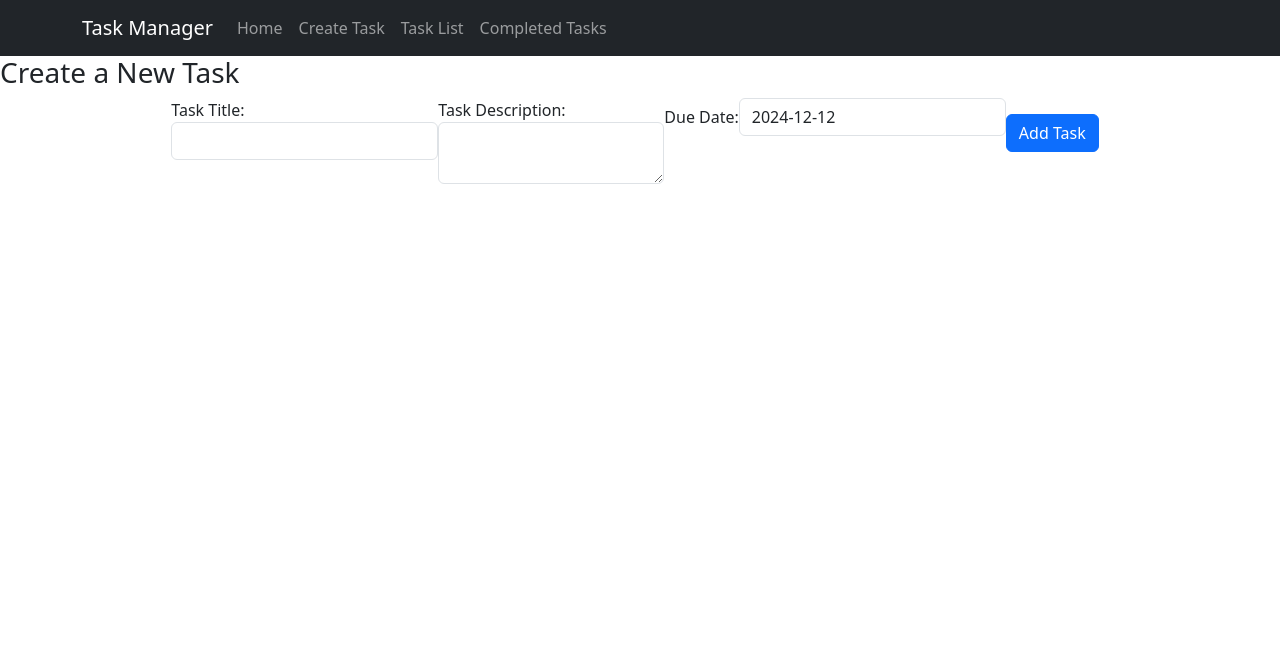
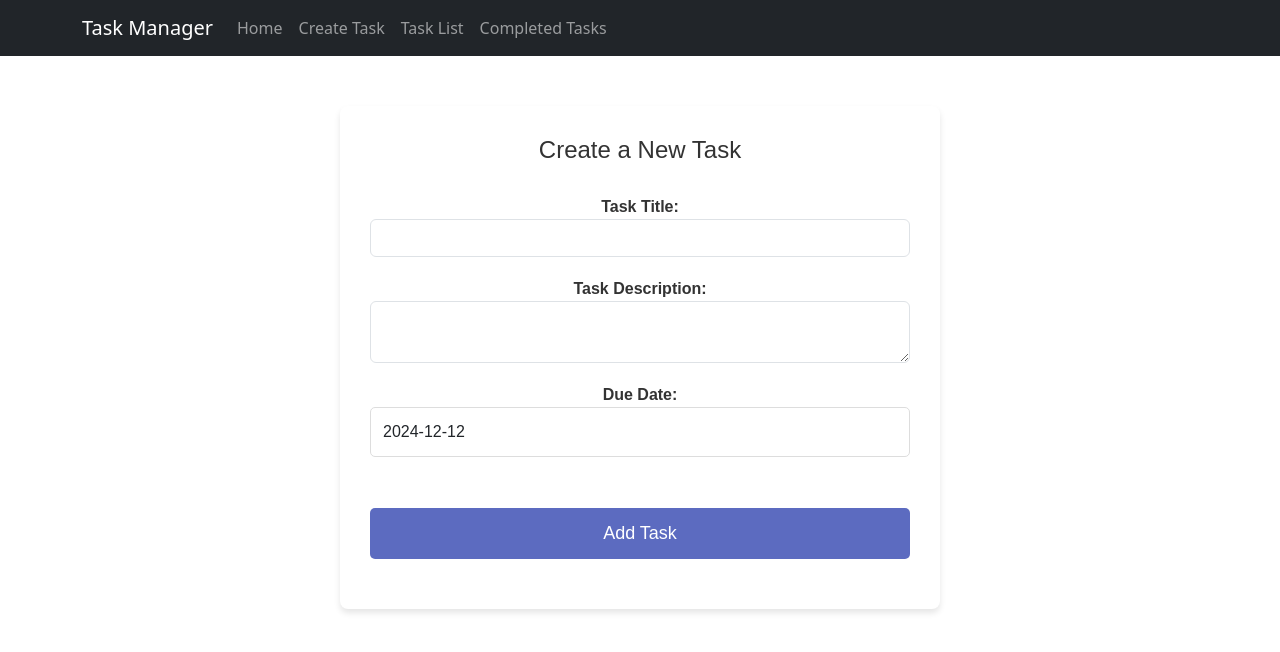
Before and after one commit to lcasburn18/Project2024, a React (Create React App) app in the folder taskmanager/: page /create in a window 1280 px wide. Shown: the top 652 px of the page. Built offline with nearby package versions, Linux system fonts and the light colour scheme.

Commit message:
Styled Create Page

```diff
--- a/taskmanager/src/components/Create.js
+++ b/taskmanager/src/components/Create.js
@@ -3,6 +3,7 @@ import React, { useState } from "react";
 import DatePicker from "react-datepicker";
 import "react-datepicker/dist/react-datepicker.css"; // Import CSS for the date picker
 import { useNavigate } from 'react-router-dom';
+import '../styles/create.css';  // Import your new CSS file
 
 const Create = () => {
     const [title, setTitle] = useState('');
@@ -27,7 +28,7 @@ const Create = () => {
     };
 
     return (
-        <div>
+        <div className="create-container">
             <h3>Create a New Task</h3>
             <form onSubmit={handleSubmit}>
                 <div className="form-group">
--- /dev/null
+++ b/taskmanager/src/styles/create.css
@@ -0,0 +1,93 @@
+/* styles/Create.css */
+
+/* Create page container styling */
+.create-container {
+  max-width: 600px;
+  margin: 50px auto;
+  padding: 30px;
+  background-color: #fff;
+  border-radius: 8px;
+  box-shadow: 0 4px 6px rgba(0, 0, 0, 0.1);
+  font-family: 'Arial', sans-serif;
+  text-align: center;
+}
+
+/* Title of the page */
+.create-container h3 {
+  font-size: 24px;
+  margin-bottom: 30px;
+  color: #333;
+}
+
+/* Form container */
+form {
+  display: flex;
+  flex-direction: column;
+  gap: 20px;
+}
+
+/* Input fields styling */
+input,
+textarea,
+button,
+.react-datepicker__input-container input {
+  padding: 12px;
+  font-size: 16px;
+  border-radius: 5px;
+  border: 1px solid #ddd;
+  outline: none;
+}
+
+/* Input focus effect */
+input:focus,
+textarea:focus,
+.react-datepicker__input-container input:focus {
+  border-color: #5c6bc0;
+  box-shadow: 0 0 8px rgba(92, 107, 192, 0.5);
+}
+
+/* Textarea styling */
+textarea {
+  min-height: 150px;
+  resize: vertical;
+}
+
+/* Label styling */
+label {
+  font-size: 16px;
+  font-weight: bold;
+  color: #333;
+}
+
+/* Submit button styling */
+button,
+input[type="submit"] {
+  background-color: #5c6bc0;
+  color: #fff;
+  cursor: pointer;
+  font-size: 18px;
+  border: none;
+  transition: background-color 0.3s ease;
+}
+
+button:hover,
+input[type="submit"]:hover {
+  background-color: #3f4a89;
+}
+
+button,
+input[type="submit"] {
+  padding: 12px;
+  font-size: 18px;
+  border-radius: 5px;
+  margin-top: 15px;
+  width: 100%;
+}
+
+.react-datepicker-wrapper {
+  display: block;
+}
+
+.react-datepicker__input-container input {
+  padding: 12px;
+}
```
Lines whose indentation alone changed are shown as unchanged.
